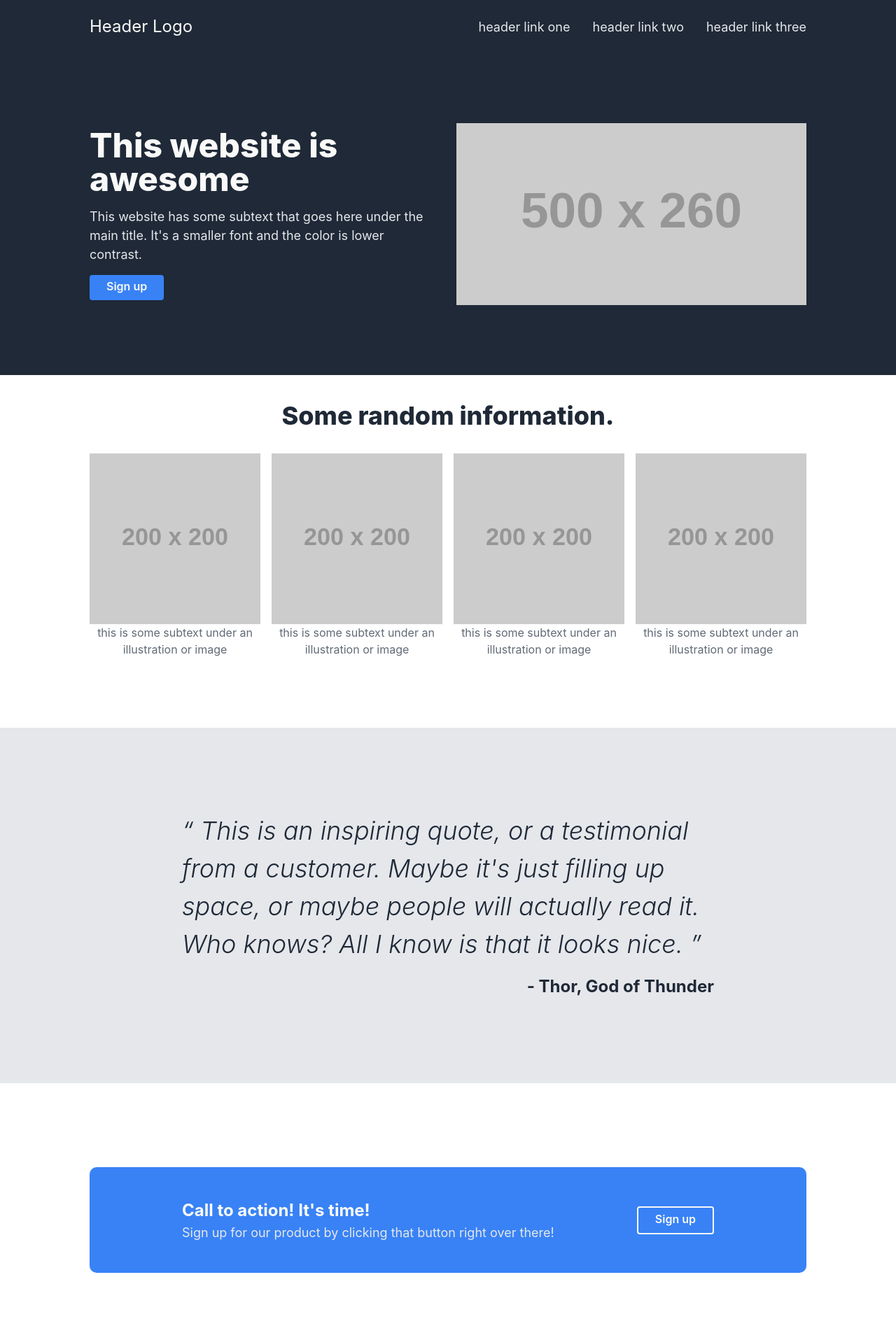
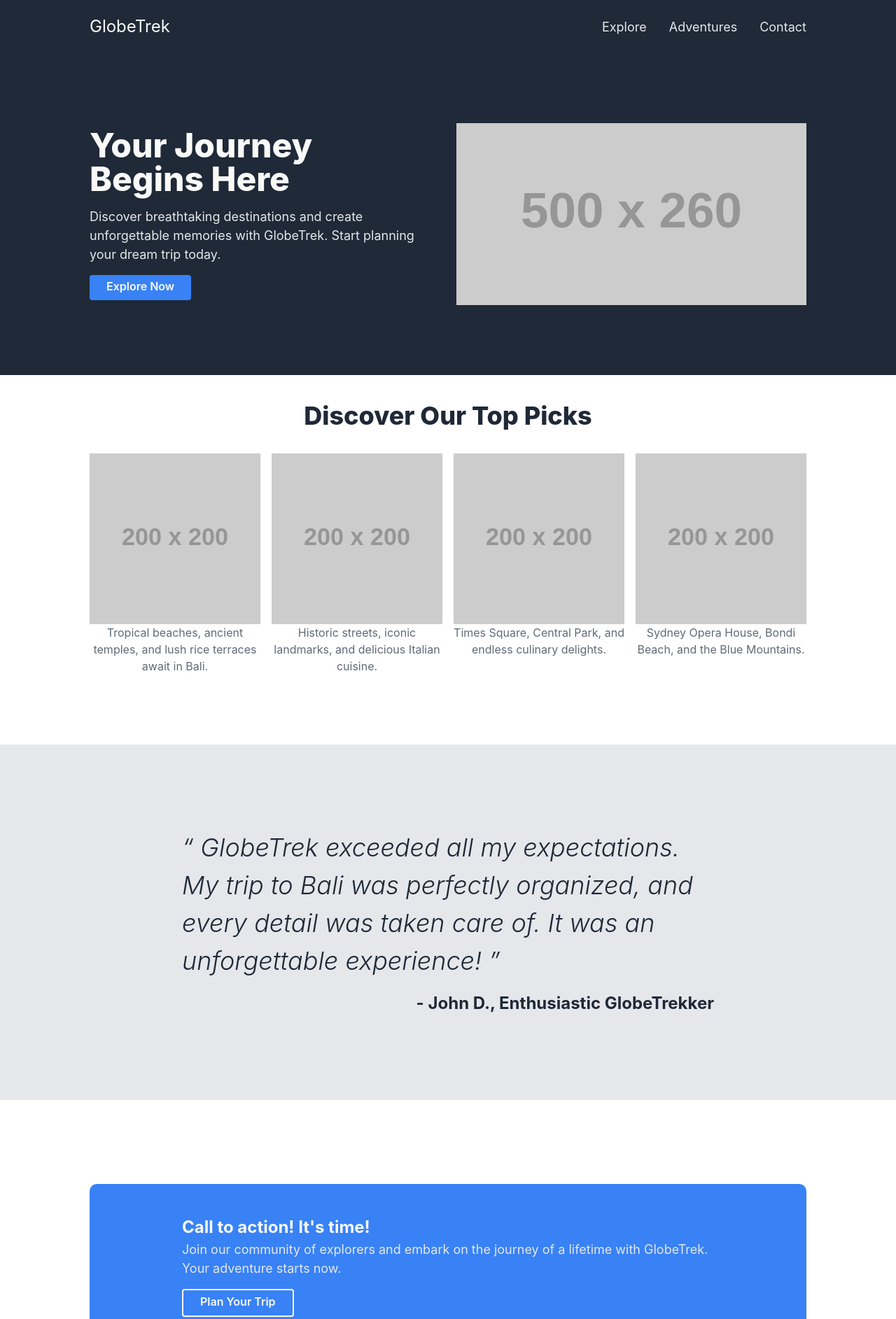
Before and after one commit to jsklcodes/odin-landing-page, a plain HTML site: page index.html in a window 1280 px wide. Shown: the top 1885 px of the page at 70% size. Drawn offline with Linux system fonts and the light colour scheme; placeholder pictures from the web are drawn by us.

Commit message:
Change page content

```diff
--- a/index.html
+++ b/index.html
@@ -5,24 +5,24 @@
   <meta charset="UTF-8" />
   <meta name="viewport" content="width=device-width, initial-scale=1.0" />
   <link rel="stylesheet" href="styles.css" />
-  <title>Odin Landing Page</title>
+  <title>GlobeTrek &ndash; Your Journey Begins Here</title>
 </head>
 
 <body>
   <header class="main-header">
     <div class="container flex items-center justify-between">
-      <a class="logo" href="#">Header Logo</a>
+      <a class="logo" href="#">GlobeTrek</a>
 
       <nav class="nav">
         <ul class="nav-menu flex">
           <li class="nav-item">
-            <a class="nav-link" href="#">header link one</a>
+            <a class="nav-link" href="#">Explore</a>
           </li>
           <li class="nav-item">
-            <a class="nav-link" href="#">header link two</a>
+            <a class="nav-link" href="#">Adventures</a>
           </li>
           <li class="nav-item">
-            <a class="nav-link" href="#">header link three</a>
+            <a class="nav-link" href="#">Contact</a>
           </li>
         </ul>
       </nav>
@@ -32,12 +32,12 @@
   <section class="hero">
     <div class="container flex items-center">
       <div class="hero-content">
-        <h1 class="hero-title">This website is awesome</h1>
+        <h1 class="hero-title">Your Journey Begins Here</h1>
         <p class="hero-subtext">
-          This website has some subtext that goes here under the main title.
-          It's a smaller font and the color is lower contrast.
+          Discover breathtaking destinations and create unforgettable memories
+          with GlobeTrek. Start planning your dream trip today.
         </p>
-        <button class="button">Sign up</button>
+        <button class="button">Explore Now</button>
       </div>
 
       <img class="hero-image img-fluid" src="https://placehold.co/500x260" alt="" />
@@ -45,66 +45,68 @@
   </section>
 
   <section class="random-information container">
-    <h2 class="secondary-title">Some random information.</h2>
+    <h2 class="secondary-title">Discover Our Top Picks</h2>
 
     <div class="random-information-cards flex">
       <figure class="random-information-card">
         <img class="img-fluid" src="https://placehold.co/200" alt="" />
         <figcaption>
-          this is some subtext under an illustration or image
+          Tropical beaches, ancient temples, and lush rice terraces await in
+          Bali.
         </figcaption>
       </figure>
       <figure class="random-information-card">
         <img class="img-fluid" src="https://placehold.co/200" alt="" />
         <figcaption>
-          this is some subtext under an illustration or image
+          Historic streets, iconic landmarks, and delicious Italian cuisine.
         </figcaption>
       </figure>
       <figure class="random-information-card">
         <img class="img-fluid" src="https://placehold.co/200" alt="" />
         <figcaption>
-          this is some subtext under an illustration or image
+          Times Square, Central Park, and endless culinary delights.
         </figcaption>
       </figure>
       <figure class="random-information-card">
         <img class="img-fluid" src="https://placehold.co/200" alt="" />
         <figcaption>
-          this is some subtext under an illustration or image
+          Sydney Opera House, Bondi Beach, and the Blue Mountains.
         </figcaption>
       </figure>
     </div>
   </section>
 
   <section class="testimonial">
-    <h2 class="secondary-title sr-only">Testimonial</h2>
+    <h2 class="secondary-title sr-only">Hear From Our Happy Travelers</h2>
     <div class="container">
       <q class="testimonial-text">
-        This is an inspiring quote, or a testimonial from a customer. Maybe
-        it's just filling up space, or maybe people will actually read it. Who
-        knows? All I know is that it looks nice.
+        GlobeTrek exceeded all my expectations. My trip to Bali was perfectly
+        organized, and every detail was taken care of. It was an unforgettable
+        experience!
       </q>
-      <p class="testimonial-author">- Thor, God of Thunder</p>
+      <p class="testimonial-author">- John D., Enthusiastic GlobeTrekker</p>
     </div>
   </section>
 
   <section class="cta">
-    <h2 class="secondary-title sr-only">Call to action</h2>
+    <h2 class="secondary-title sr-only">Ready for an Adventure?</h2>
 
     <div class="cta-card container">
       <div class="cta-container flex items-center justify-between">
         <div>
           <h3 class="cta-title">Call to action! It's time!</h3>
           <p class="cta-text">
-            Sign up for our product by clicking that button right over there!
+            Join our community of explorers and embark on the journey of a
+            lifetime with GlobeTrek. Your adventure starts now.
           </p>
         </div>
-        <button class="button button-outline">Sign up</button>
+        <button class="button button-outline">Plan Your Trip</button>
       </div>
     </div>
   </section>
 
   <footer class="footer">
-    <p>Copyright &copy; The Odin Project 2024</p>
+    <p>&copy; 2024 GlobeTrek. All rights reserved.</p>
   </footer>
 </body>
 
```
